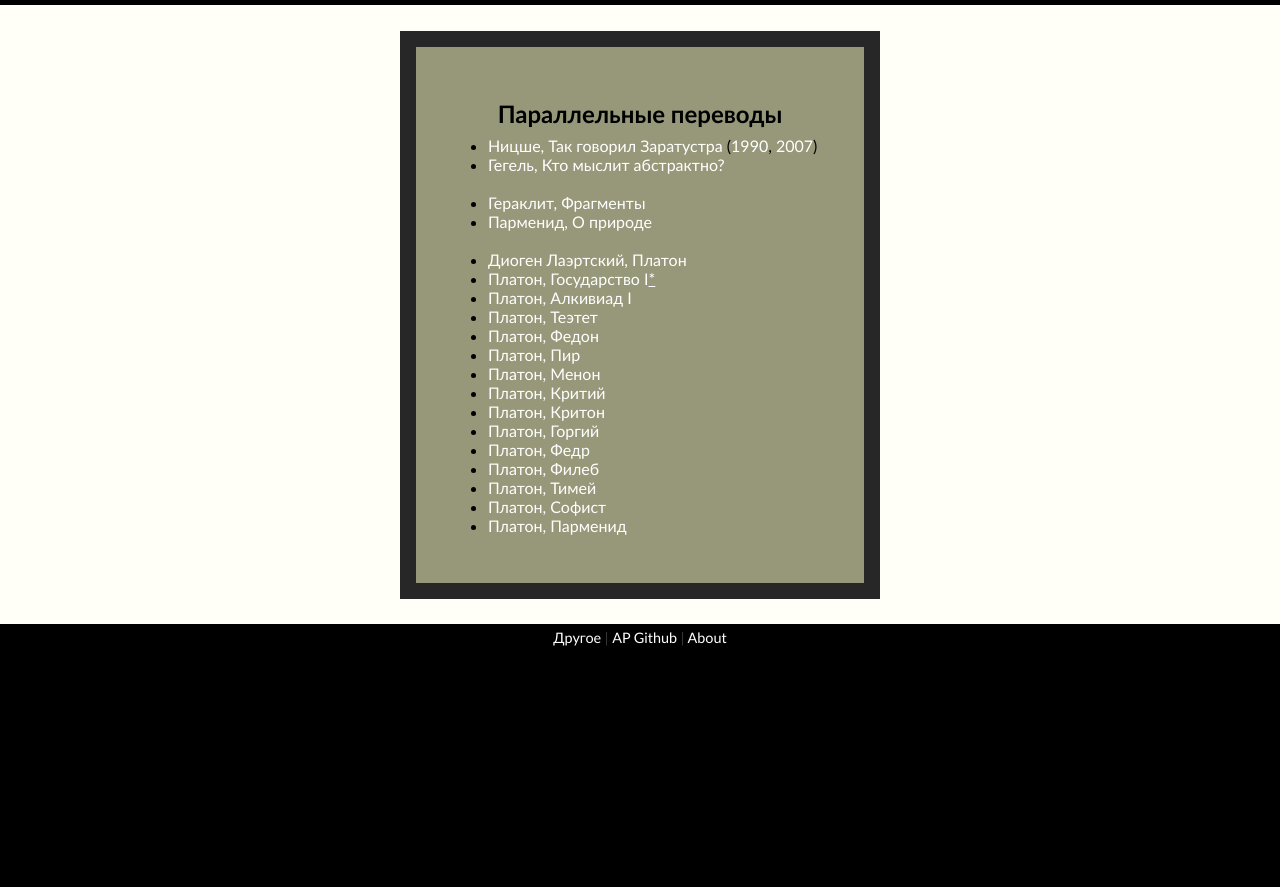
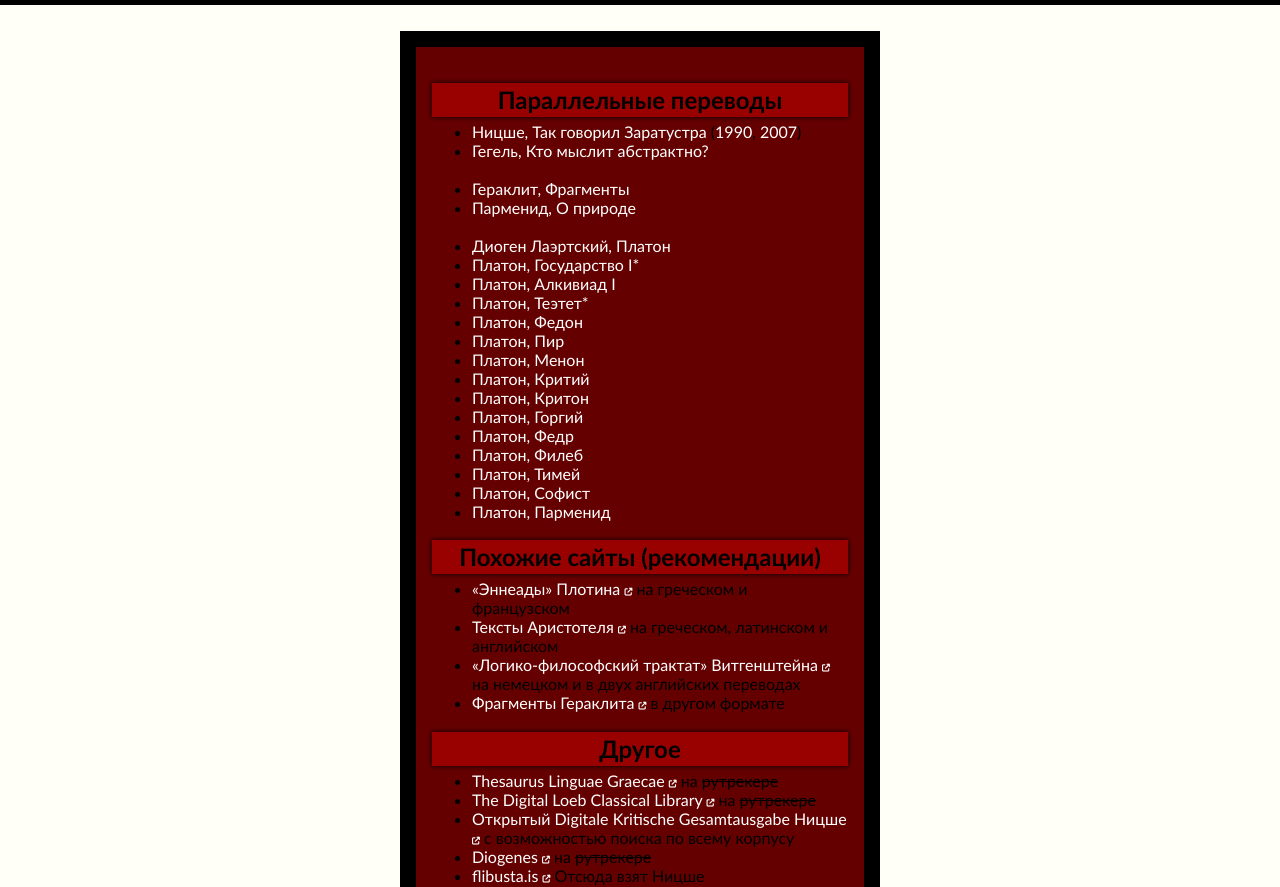
Before and after one commit to siebentod/siebentod.github.io, a plain HTML site: page index.html in a window 1280 px wide. Shown: the part 61-948 px from the top of the page. Before the commit the page ends 800 px from the top, so only its background shows below. Drawn offline with Linux system fonts and the light colour scheme.

Commit message:
home redesign

```diff
--- a/index.html
+++ b/index.html
@@ -4,6 +4,7 @@
     <meta charset="UTF-8" />
     <meta http-equiv="X-UA-Compatible" content="IE=edge" />
     <meta name="viewport" content="width=device-width, initial-scale=1.0" />
+    <link rel="stylesheet" href="https://cdnjs.cloudflare.com/ajax/libs/font-awesome/6.2.1/css/all.min.css" integrity="sha512-MV7K8+y+gLIBoVD59lQIYicR65iaqukzvf/nwasF0nqhPay5w/9lJmVM2hMDcnK1OnMGCdVK+iQrJ7lzPJQd1w==" crossorigin="anonymous" referrerpolicy="no-referrer" />
     <link rel="icon" href="favicon.ico" type="image/x-icon">
     <link rel="stylesheet" href="styles/index.css" />
     <title>Anonymous Philosophy</title>
@@ -27,9 +28,9 @@
           <li><a href="./parmenides.html">Парменид, О природе</a></li>
           <br>
           <li><a href="./laertios-plato.html">Диоген Лаэртский, Платон</a></li>
-          <li><a href="./plato-politeia1.html">Платон, Государство I</a><span class="pop-up">*<span class="pop-up-text">Переводы диалогов взяты с plato.spbu.ru<br>Пагинация совпадает неидеально (текст вылазит назад или вперед), и не видно возможности с этим что-то сделать.</span></span></li>
+          <li><a href="./plato-politeia1.html">Платон, Государство I</a><span class="pop-up">*<span class="pop-up-text">Переводы диалогов взяты с plato.spbu.ru</span></span></li>
           <li><a href="./plato-alcibiades1.html">Платон, Алкивиад I</a></li>
-          <li><a href="./plato-theaetetus.html">Платон, Теэтет</a></li>
+          <li><a href="./plato-theaetetus.html">Платон, Теэтет</a><span class="pop-up">*<span class="pop-up-text">Содержит авторское оглавление и подробное деление!</span></span></li>
           <li><a href="./plato-phaedo.html">Платон, Федон</a></li>
           <li><a href="./plato-symposium.html">Платон, Пир</a></li>
           <li><a href="./plato-meno.html">Платон, Менон</a></li>
@@ -42,6 +43,24 @@
           <li><a href="./plato-sophistes.html">Платон, Софист</a></li>
           <li><a href="./plato-parmenides.html">Платон, Парменид</a></li>
         </ul>
+        <h2>Похожие сайты (рекомендации)</h2>
+        <ul>
+          <li><a href="https://remacle.org/bloodwolf/philosophes/plotin/table.htm">«Эннеады» Плотина <i class="fa-solid fa-arrow-up-right-from-square"></i></a> на греческом и французском</li>
+          <li><a href="https://www.logicmuseum.com/wiki/Authors/Aristotle">Тексты Аристотеля <i class="fa-solid fa-arrow-up-right-from-square"></i></a> на греческом, латинском и английском</li>
+          <li><a href="https://people.umass.edu/klement/tlp/tlp.html">«Логико-философский трактат» Витгенштейна <i class="fa-solid fa-arrow-up-right-from-square"></i></a> на немецком и в двух английских переводах</li>
+          <li><a href="https://iphras.ru/page13050895.htm">Фрагменты Гераклита <i class="fa-solid fa-arrow-up-right-from-square"></i></a> в другом формате</li>
+        </ul>
+        <h2>Другое</h2>
+        <ul>
+          <li><a href="https://rutracker.org/forum/viewtopic.php?t=6036514">Thesaurus Linguae Graecae <i class="fa-solid fa-arrow-up-right-from-square"></i></a> на <s>рутрекере</s></li>
+          <li><a href="https://rutracker.org/forum/viewtopic.php?t=5593167">The Digital Loeb Classical Library <i class="fa-solid fa-arrow-up-right-from-square"></i></a> на <s>рутрекере</s></li>
+          <li><a href="http://www.nietzschesource.org/#eKGWB">Открытый Digitale Kritische Gesamtausgabe Ницше <i class="fa-solid fa-arrow-up-right-from-square"></i></a> с возможностью поиска по всему корпусу</li>
+          <li><a href="https://rutracker.org/forum/viewtopic.php?t=5744721">Diogenes <i class="fa-solid fa-arrow-up-right-from-square"></i></a> на <s>рутрекере</s></li>
+          <li><a href="http://flibusta.is/">flibusta.is <i class="fa-solid fa-arrow-up-right-from-square"></i></a> Отсюда взят Ницше</li>
+          <li><a href="https://dadako.narod.ru/paperpoe.htm">dadako <i class="fa-solid fa-arrow-up-right-from-square"></i></a> Словари для <a href="https://habr.com/ru/news/738770/">GoldenDict <i class="fa-solid fa-arrow-up-right-from-square"></i></a></li>
+          <li><a href="https://logeion.uchicago.edu/">ΛΟΓΕΙΟΝ <i class="fa-solid fa-arrow-up-right-from-square"></i></a> Собрание греческих словарей</li>
+          <li><a href="https://github.com/siebentod/history-of-philosophy">Материалы по истории философии</a></li>
+        </ul>
     </section>
     </div>
 
--- a/styles/index.css
+++ b/styles/index.css
@@ -10,6 +10,10 @@ body {
   background-color: black;
 }
 
+i.fa-solid {
+  font-size: 9px;
+}
+
 .mainTitle {
   font-size: 48px;
   text-align: right;
@@ -20,8 +24,6 @@ body {
   padding-right: 4.5vw;
   padding-top: 4px;
   padding-bottom: 7px;
-  text-decoration: none;
-  user-select: none;
 }
 
 .mainText {
@@ -32,16 +34,26 @@ body {
   background-color: #fffff7;
 }
 
+.mainText h2 {
+  background-color: #990000;
+  padding-top: 2px;
+  box-shadow: 0 0 5px black;
+}
+
 section {
   margin: 0 1% 0 1%;
   font-size: 1rem;
-  background-color: #97977a;
-  padding: 2rem;
-  border: 1rem solid #272727;
+  background-color: #650000;
+  padding: 1rem;
+  border: 1rem solid black;
   flex: 1;
   max-width: 30rem;
   position: relative;
 }
+
+/*section:not(:first-child) {
+  border-top: 0;
+}*/
 
 #linktotexts {
   display: block;
@@ -92,7 +104,7 @@ a {
   text-decoration: none;
 }
 
-div *:not(.mainTitle) a:hover {
+div a:hover {
   color: rgb(55, 55, 55);
 }
 
@@ -103,9 +115,7 @@ footer a:hover {
 .pop-up {
   position: relative;
   display: inline;
-  cursor: pointer;
   color: rgb(255, 255, 255);
-  text-decoration: underline;
 }
 
 .pop-up:hover .pop-up-text {
--- a/styles/position-parallele.css
+++ b/styles/position-parallele.css
@@ -143,6 +143,10 @@ footer a:hover {
   color: rgb(55, 55, 55);
 }
 
+div a:hover {
+  color: rgb(55, 55, 55);
+}
+
 /* magicTrick */
 .endOfColumn1 ~ * {
   grid-column: 2;
```
Also changed, not shown: sitemap.xml (+2 -7 lines).
